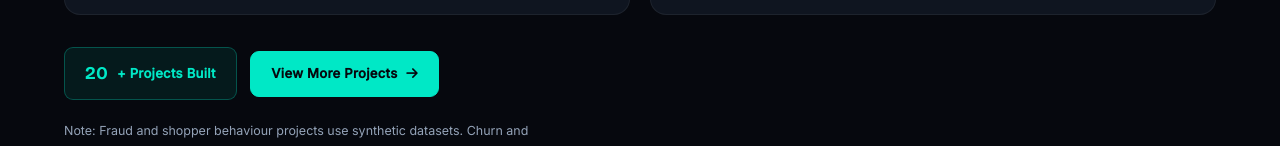
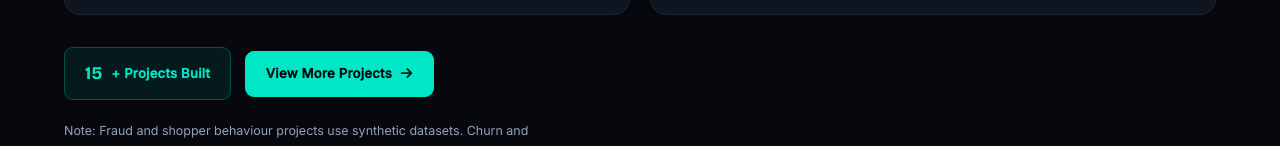
Before and after one commit to Vikant07/vikant-portfolio, a plain HTML site: page index.html in a window 1280 px wide. Shown: the part 2760-2906 px from the top of the page. Drawn offline with nearby package versions, Linux system fonts and the light colour scheme.

Commit message:
Update project count from 20 to 15

```diff
--- a/index.html
+++ b/index.html
@@ -439,7 +439,7 @@ footer{border-top:1px solid var(--b);padding:1.65rem 5vw;display:flex;justify-co
     </div>
   </div>
   <div class="project-actions">
-    <div class="project-count" aria-label="15 plus projects in portfolio"><strong class="count-up" data-target="20">0</strong>+ Projects Built</div>
+    <div class="project-count" aria-label="15 plus projects in portfolio"><strong class="count-up" data-target="15">0</strong>+ Projects Built</div>
     <a class="project-more" href="https://github.com/Vikant07?tab=repositories" target="_blank" rel="noopener noreferrer">View More Projects <i class="fas fa-arrow-right"></i></a>
   </div>
   <p class="ss" style="margin-top:1.25rem;font-size:.78rem">Note: Fraud and shopper behaviour projects use synthetic datasets. Churn and fulfilment findings are descriptive and do not establish causation. See each GitHub README for methodology, validation status and limitations.</p>
```
